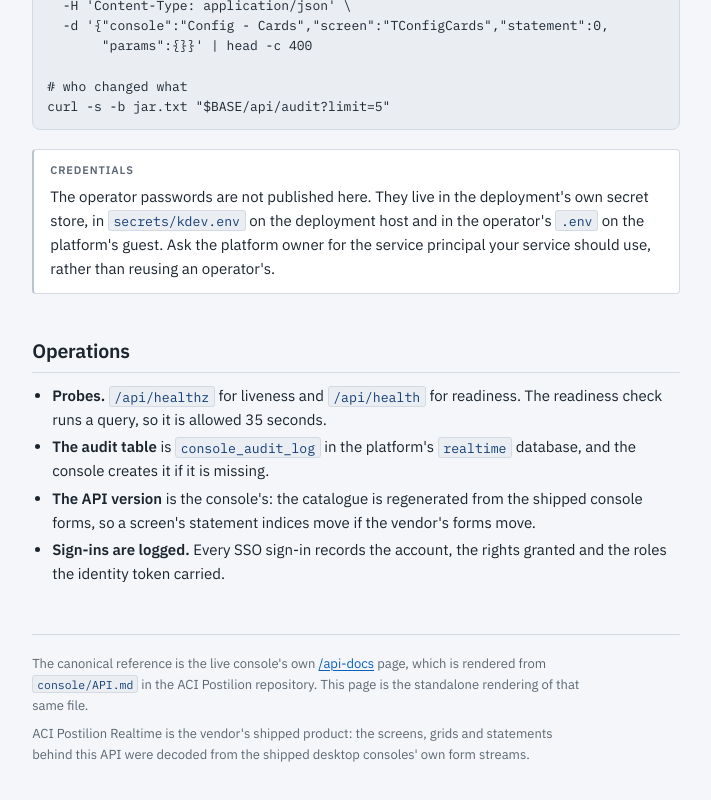
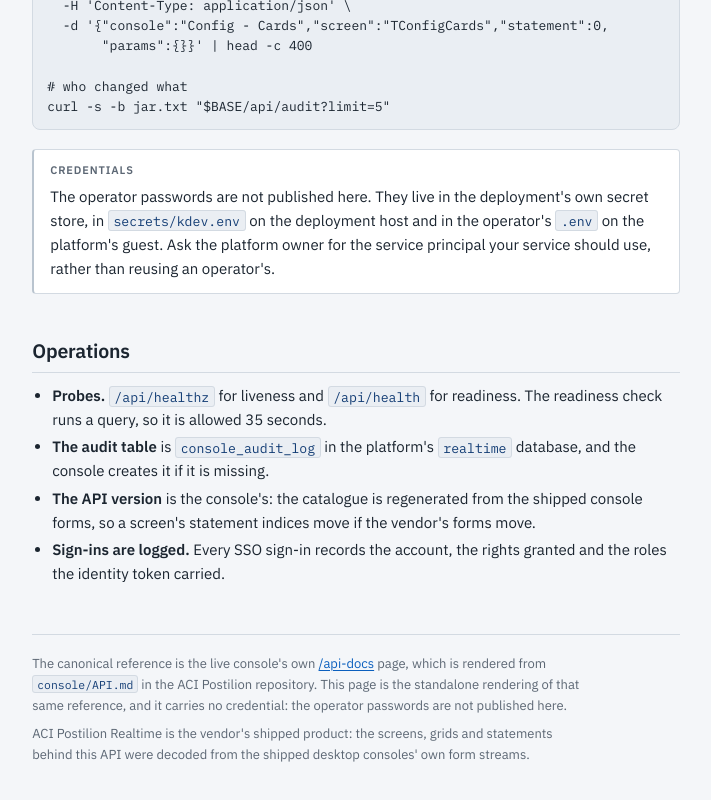
Before and after one commit to novustechdev/aci-postilion-docs, a plain HTML site: page index.html in a window 1280 px wide. Shown: the part 7585-8385 px from the top of the page, without its empty margins (315-1026 px from the left). Drawn offline with Linux system fonts and the light colour scheme.

Commit message:
Say plainly on the published page that it carries no credential
Co-Authored-By: Claude Fable 5.1 <noreply@anthropic.com>

```diff
--- a/index.html
+++ b/index.html
@@ -974,7 +974,9 @@ curl -s -b jar.txt "$BASE/api/audit?limit=5"</code></pre>
           <a href="https://postilion.novustech.dev/api-docs" target="_blank" rel="noopener">/api-docs</a>
           page, which is rendered from
           <code>console/API.md</code> in the ACI Postilion repository. This
-          page is the standalone rendering of that same file.
+          page is the standalone rendering of that same reference, and it
+          carries no credential: the operator passwords are not published
+          here.
         </p>
         <p>
           ACI Postilion Realtime is the vendor's shipped product: the
```
